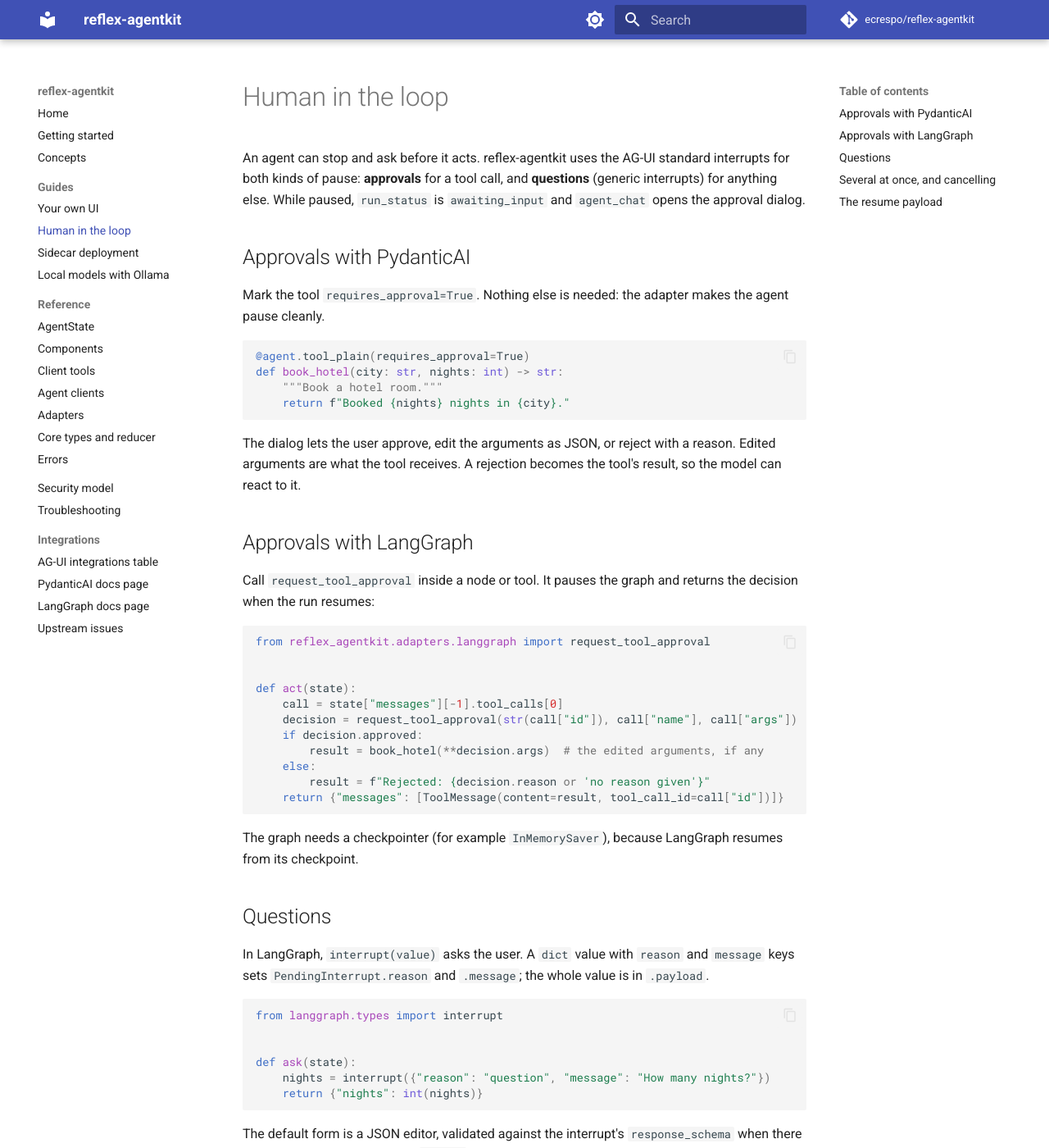
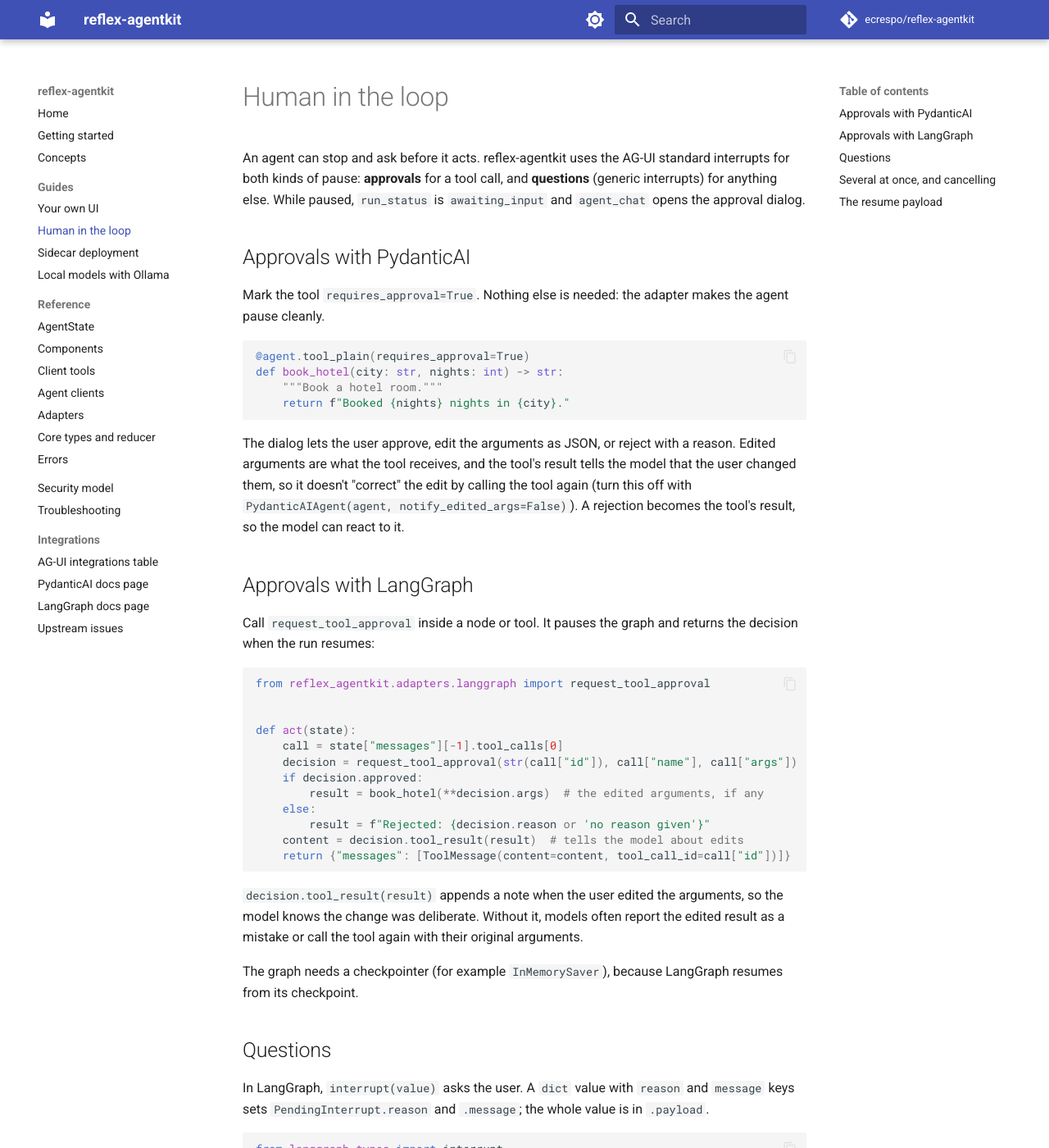
Before and after one commit to ecrespo/reflex-agentkit, an MkDocs documentation site: the page built from docs/guides/human-in-the-loop.md, in a window 1280 px wide and 1400 px high. Shown: the whole window at 82% size. Built offline with MkDocs 1.6.1 and Material for MkDocs 9.7.7, drawn with Linux system fonts in a browser that asks for light colours; comment, search, counter and statistics services are not loaded.

Commit message:
docs: use decision.tool_result() for LangGraph approvals and document the notice
The HITL guide, the adapters reference, the README, the LangGraph Dojo's
human_in_the_loop demo and the LangGraph docs draft.

Co-Authored-By: Claude Opus 5.5 <noreply@anthropic.com>

````diff
--- a/docs/guides/human-in-the-loop.md
+++ b/docs/guides/human-in-the-loop.md
@@ -18,8 +18,10 @@ def book_hotel(city: str, nights: int) -> str:
 ```
 
 The dialog lets the user approve, edit the arguments as JSON, or reject with a reason.
-Edited arguments are what the tool receives. A rejection becomes the tool's result, so
-the model can react to it.
+Edited arguments are what the tool receives, and the tool's result tells the model that
+the user changed them, so it doesn't "correct" the edit by calling the tool again (turn
+this off with `PydanticAIAgent(agent, notify_edited_args=False)`). A rejection becomes the
+tool's result, so the model can react to it.
 
 ## Approvals with LangGraph
 
@@ -37,8 +39,13 @@ def act(state):
         result = book_hotel(**decision.args)  # the edited arguments, if any
     else:
         result = f"Rejected: {decision.reason or 'no reason given'}"
-    return {"messages": [ToolMessage(content=result, tool_call_id=call["id"])]}
+    content = decision.tool_result(result)  # tells the model about edits
+    return {"messages": [ToolMessage(content=content, tool_call_id=call["id"])]}
 ```
+
+`decision.tool_result(result)` appends a note when the user edited the arguments, so the
+model knows the change was deliberate. Without it, models often report the edited result
+as a mistake or call the tool again with their original arguments.
 
 The graph needs a checkpointer (for example `InMemorySaver`), because LangGraph resumes
 from its checkpoint.
````
Also changed, not shown: README.md (+1 -0 lines), docs/integrations/langgraph-frontend-with-reflex.md (+2 -1 lines), docs/reference/adapters.md (+14 -0 lines), 1 other file.
